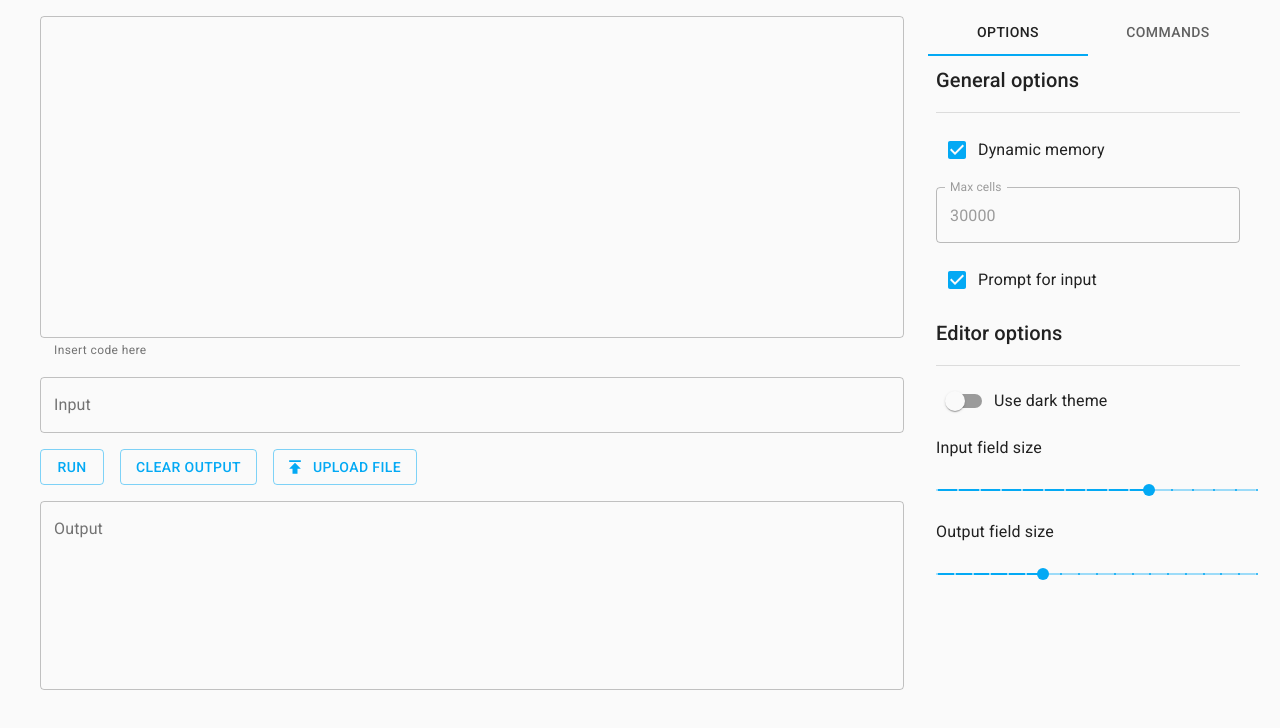
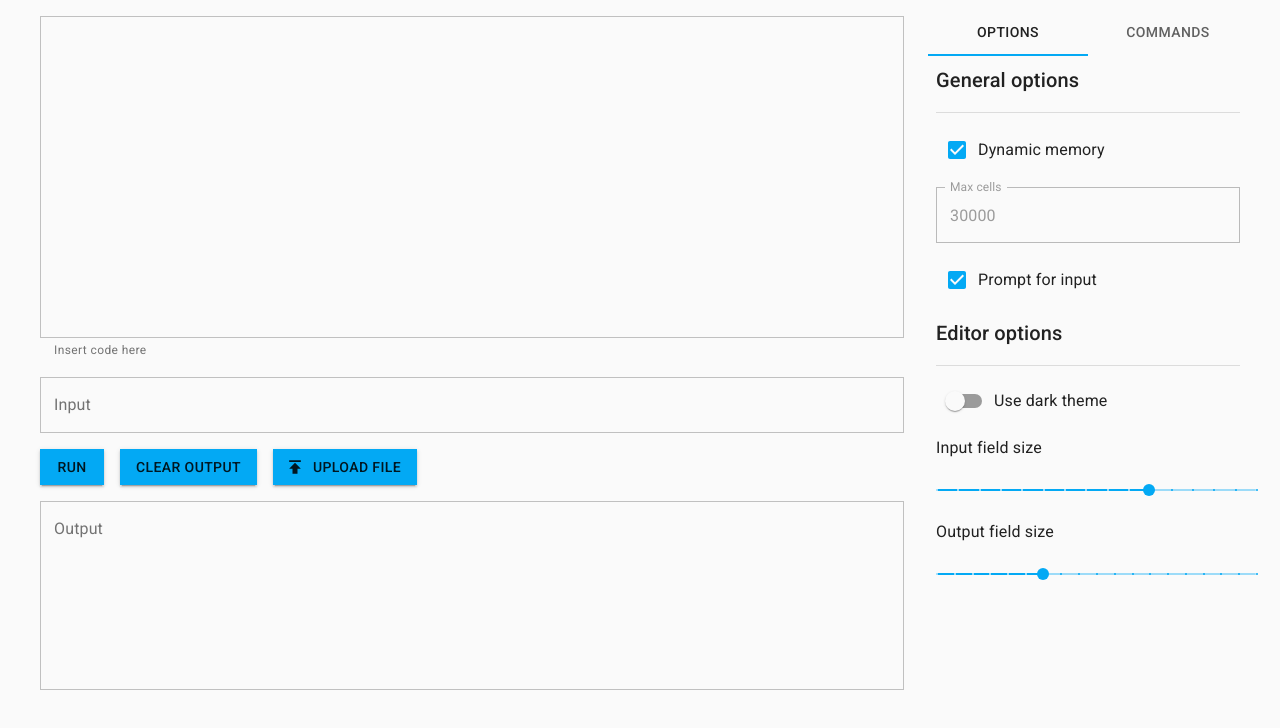
Before and after one commit to pdcmb/brainfuckinterpreter, a React (Create React App) app: page / in a window 1280 px wide. Shown: the top 728 px of the page. Built offline with nearby package versions, Linux system fonts and the light colour scheme.

Commit message:
Added travis file

```diff
--- a/src/components/App.js
+++ b/src/components/App.js
@@ -179,6 +179,9 @@ export default function App() {
                    main: '#4caf50',
                 },
             },
+            shape: {
+                borderRadius: 0,
+            },
             overrides: {
                 MuiCssBaseline:{
                     '@global': {
@@ -247,9 +250,9 @@ export default function App() {
                 onChange={(e) => setInput(e.target.value)}
                 variant="outlined"/>
             <Box className={classes.buttons}>
-                <Button color="primary" variant="outlined" onClick={run}>Run</Button>
-                <Button color="primary" variant="outlined" onClick={() => setOutput('') }>Clear output</Button>
-                <UploadButton color="primary" variant="outlined" accept="text/*" onChange={readFile} >Upload file</UploadButton>
+                <Button color="primary" variant="contained" onClick={run}>Run</Button>
+                <Button color="primary" variant="contained" onClick={() => setOutput('') }>Clear output</Button>
+                <UploadButton color="primary" variant="contained" accept="text/*" onChange={readFile} >Upload file</UploadButton>
             </Box>
             <TextField
                 label="Output"
```
Also changed, not shown: .travis.yml (added).
